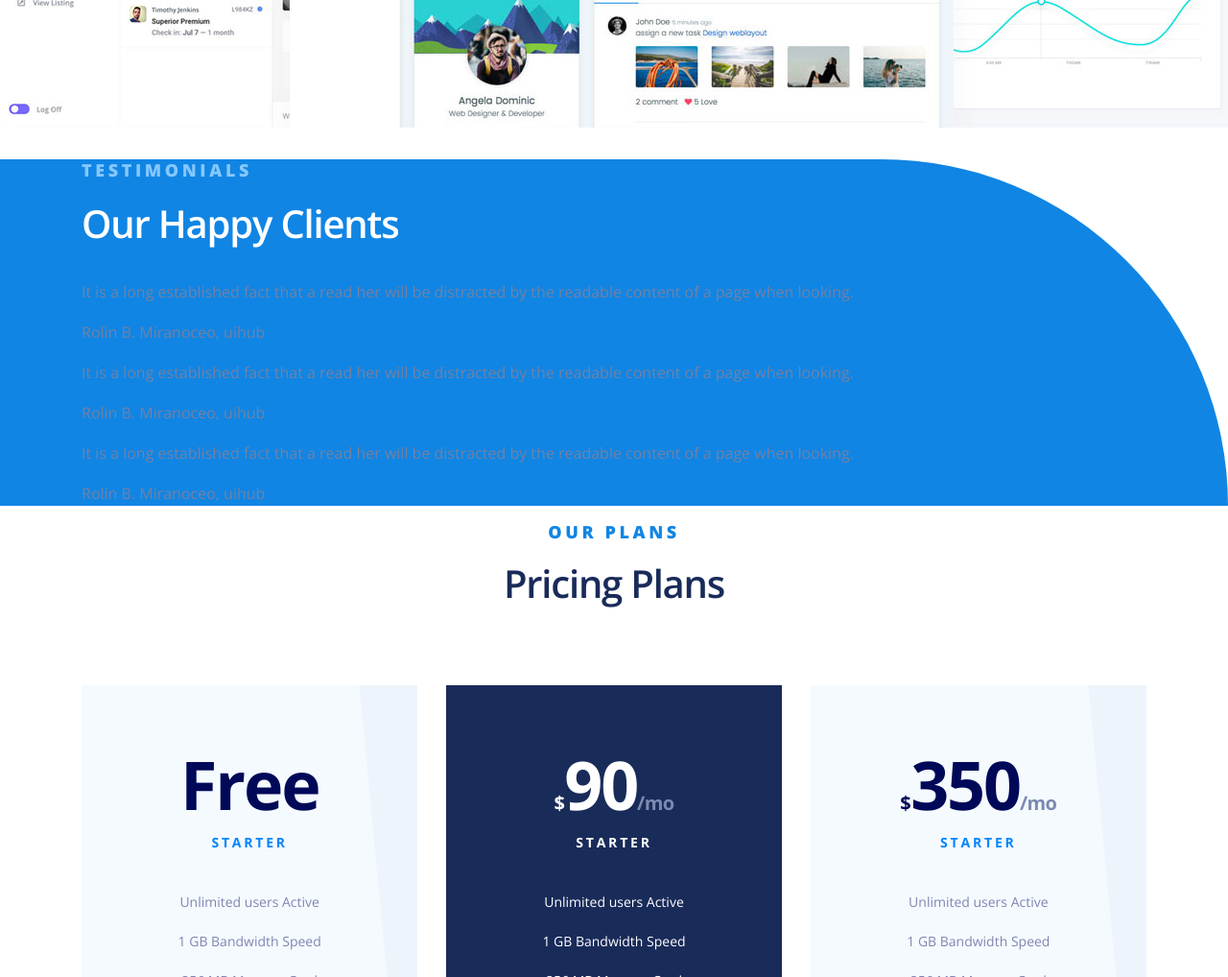
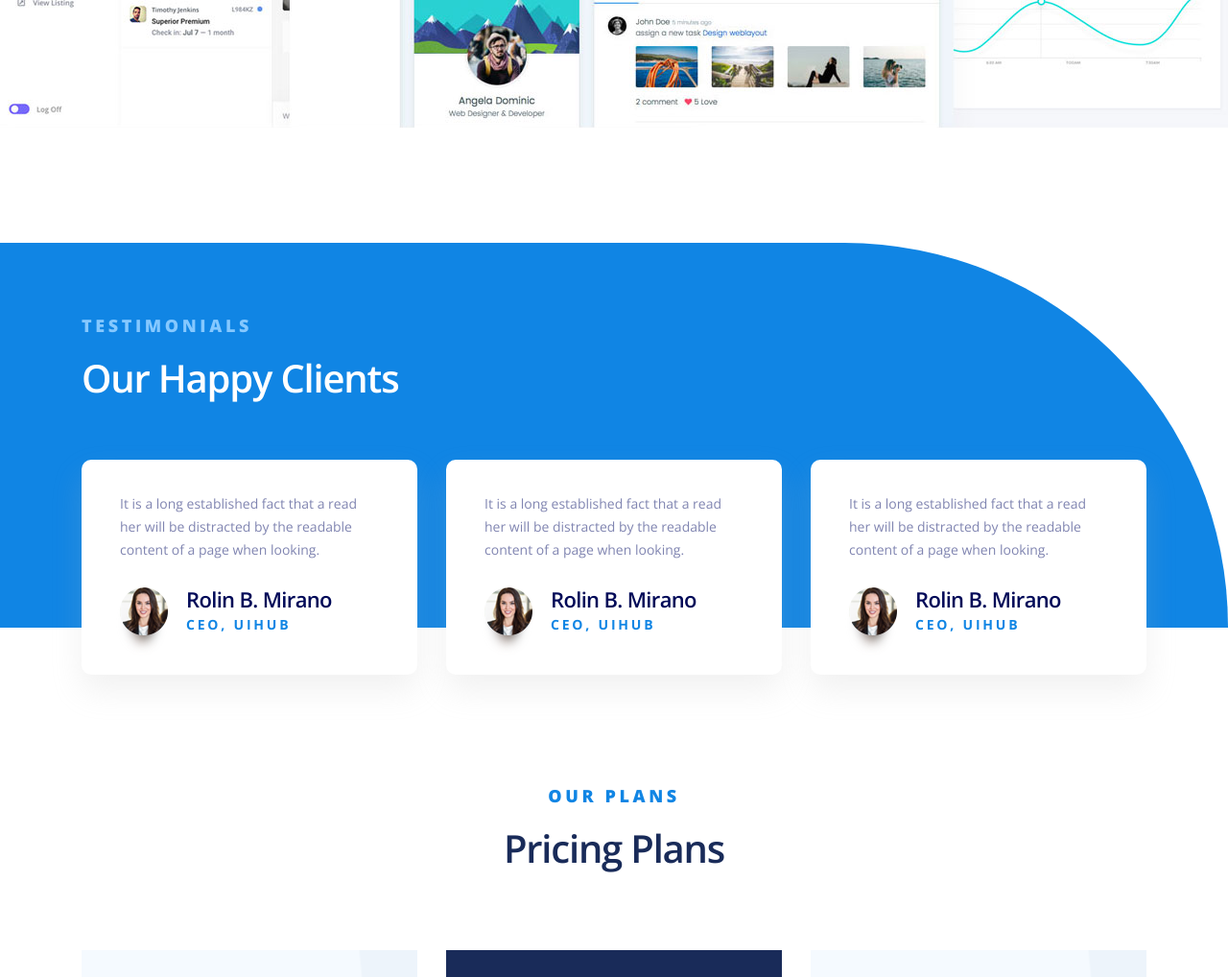
Before and after one commit to VadimKol/limpon, a plain HTML site: page index.html in a window 1280 px wide. Shown: the part 7260-8278 px from the top of the page at 96% size. Drawn offline with nearby package versions, Linux system fonts and the light colour scheme.

Commit message:
twelfth lesson

```diff
--- a/css/index.css
+++ b/css/index.css
@@ -133,6 +133,7 @@ h1 {
 }
 .page-testimonials .header40 {
     max-width: 331px;
+    margin: 0 0 11px;
 }
 .page-plans .header40 {
     margin-bottom: 81px;
@@ -545,6 +546,52 @@ h1 {
 .Screen {
     vertical-align: bottom;
 }
+/*page-testimonials*/
+.box-comment {
+    display: flex;
+    justify-content: space-between;
+    position: relative;
+    top: 49px;
+}
+.box-item {
+    flex-basis: 350px;
+    background-color: #fff;
+    border-radius: 10px;
+    box-shadow: 0px 16px 32px 0px rgba(185, 185, 185, 0.2);
+    padding: 34px 0 13px;
+}
+.box-item-text {
+    font-size: 14px;
+    line-height: 1.7152;
+    color: #8085b1;
+    margin: 0 0 27px;
+}
+.box-item .person::before{
+    content: url(../img/avatar_rolin_mirano.png);
+    float: left;
+    margin-right: 19px;
+    margin-left: -4px;
+}
+.box-item .person {
+    font-size: 14px;
+    font-weight: 700;
+    letter-spacing: 2.8px;
+    text-transform: uppercase;
+    color: #1085e4;
+}
+.box-item .person span {
+    display: block;
+    font-size: 22px;
+    font-weight: 600;
+    letter-spacing: -0.66px;
+    line-height: 1.1;
+    text-transform: capitalize;
+    color: #000958;
+    margin-bottom: 3px;
+}
+.box-item-text, .box-item .person {
+    padding: 0 58px 0 40px;
+}
 /*plans*/
 .plans {
     display: flex;
@@ -651,7 +698,11 @@ h1 {
     padding: 120px 0 139px;
     background-image: url(../img/samirasa/samirasa_background.png);
 }
+.page-testimonials {
+    padding: 120px 0 164px;
+}
 .blue-bg {
+    padding: 75px 0 0;
     background-color: #1085e4;
     border-top-right-radius: 400px;
 }
--- a/index.html
+++ b/index.html
@@ -5,9 +5,9 @@
     <meta name="viewport" content="width=device-width, initial-scale=1.0">
     <meta http-equiv="X-UA-Compatible" content="ie=edge">
     <title>Limpon</title>
+    <link rel="stylesheet" href="https://cdnjs.cloudflare.com/ajax/libs/normalize/8.0.1/normalize.min.css" integrity="sha256-l85OmPOjvil/SOvVt3HnSSjzF1TUMyT9eV0c2BzEGzU=" crossorigin="anonymous" />
     <link rel="stylesheet" href="https://use.fontawesome.com/releases/v5.7.2/css/all.css" integrity="sha384-fnmOCqbTlWIlj8LyTjo7mOUStjsKC4pOpQbqyi7RrhN7udi9RwhKkMHpvLbHG9Sr" crossorigin="anonymous">
     <link href="https://fonts.googleapis.com/css?family=Open+Sans:400,600,700,800%7CPoppins:600,700" rel="stylesheet">
-    <link rel="stylesheet" href="https://cdnjs.cloudflare.com/ajax/libs/normalize/8.0.1/normalize.min.css" integrity="sha256-l85OmPOjvil/SOvVt3HnSSjzF1TUMyT9eV0c2BzEGzU=" crossorigin="anonymous" />
     <link rel="apple-touch-icon" sizes="57x57" href="img/favicon/apple-touch-icon-57x57.png" data-mce-href="img/favicon/apple-touch-icon-57x57.png">
     <link rel="apple-touch-icon" sizes="60x60" href="img/favicon/apple-touch-icon-60x60.png" data-mce-href="img/favicon/apple-touch-icon-60x60.png">
     <link rel="apple-touch-icon" sizes="72x72" href="img/favicon/apple-touch-icon-72x72.png" data-mce-href="img/favicon/apple-touch-icon-72x72.png">
@@ -193,17 +193,17 @@
         <div class="blue-bg">
             <div class="wrapper">
                 <h2 class="header40"><span class="subheader">testimonials</span>Our Happy Clients</h2>
-                <div class="box comment">
+                <div class="box-comment">
                     <div class="box-item">
-                        <p>It is a long established fact that a read her will be distracted by the readable content of a page when looking.</p>
+                        <p class="box-item-text">It is a long established fact that a read her will be distracted by the readable content of a page when looking.</p>
                         <p class="person"><span>Rolin B. Mirano</span>ceo, uihub</p>
                     </div>
                     <div class="box-item">
-                        <p>It is a long established fact that a read her will be distracted by the readable content of a page when looking.</p>
+                        <p class="box-item-text">It is a long established fact that a read her will be distracted by the readable content of a page when looking.</p>
                         <p class="person"><span>Rolin B. Mirano</span>ceo, uihub</p>
                     </div>
                     <div class="box-item">
-                        <p>It is a long established fact that a read her will be distracted by the readable content of a page when looking.</p>
+                        <p class="box-item-text">It is a long established fact that a read her will be distracted by the readable content of a page when looking.</p>
                         <p class="person"><span>Rolin B. Mirano</span>ceo, uihub</p>
                     </div>
                 </div>
```
